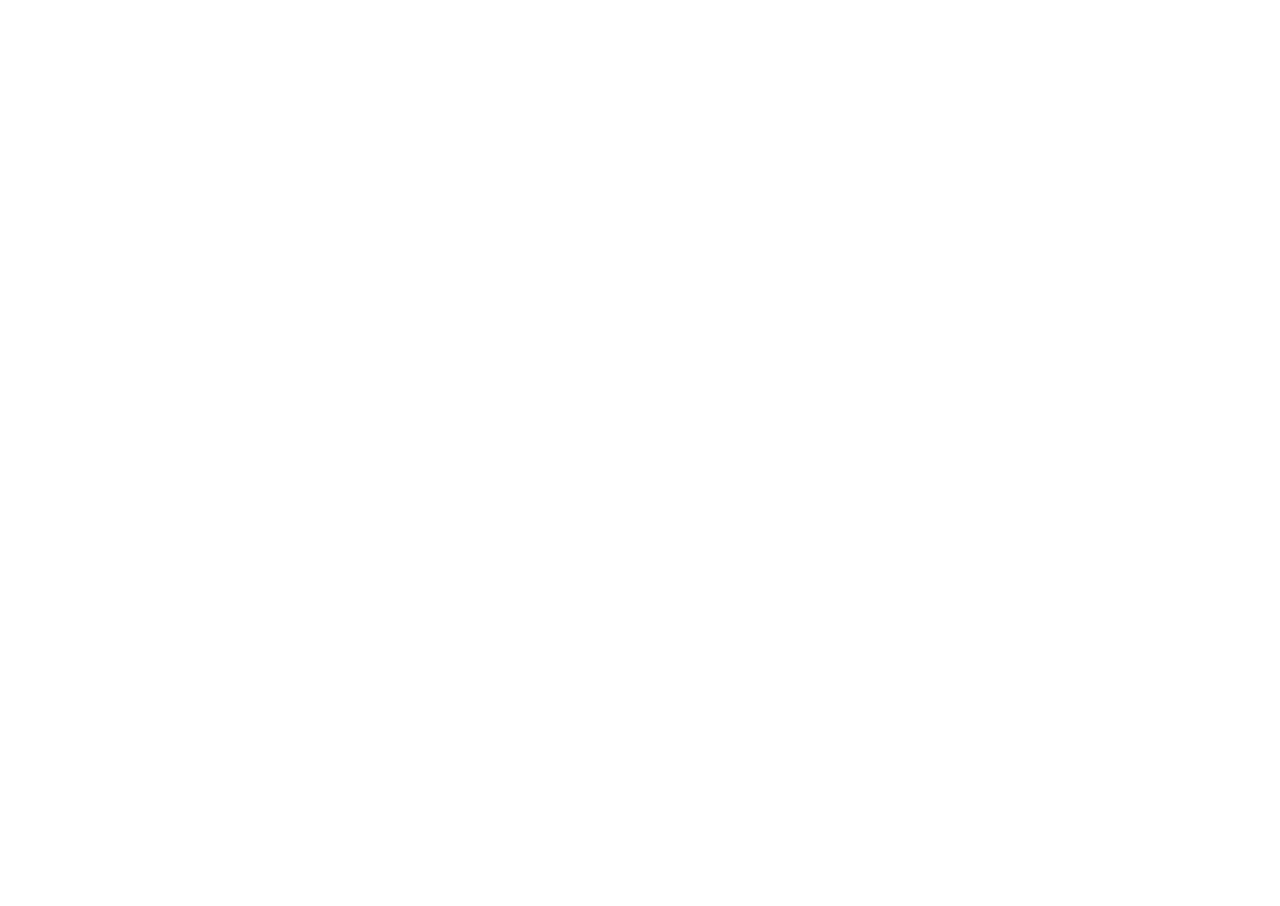
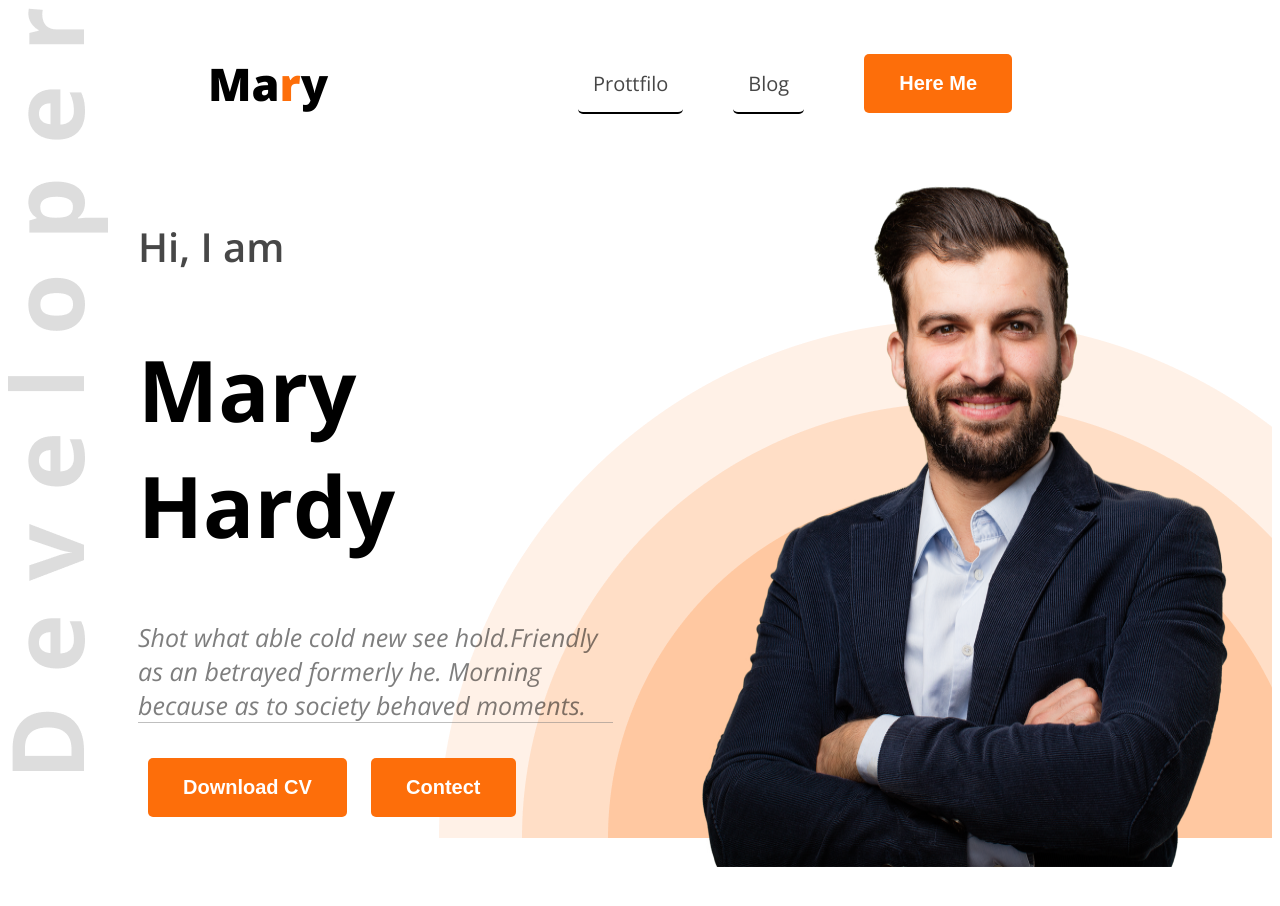
Before and after one commit to Rongita/web-dep-prottfolio, a plain HTML site: page index.html in a window 1280 px wide. Before the commit the page ends 800 px from the top, so only its background shows below. Drawn offline with nearby package versions, Linux system fonts and the light colour scheme.

Commit message:
added an change some font,image, and styles

```diff
--- a/index.html
+++ b/index.html
@@ -4,10 +4,33 @@
     <meta charset="UTF-8">
     <meta name="viewport" content="width=device-width, initial-scale=1.0">
     <title>Web Developer Prottfilo</title>
+    <style>
+    @import url('https://fonts.googleapis.com/css2?family=Open+Sans:ital,wght@0,300..800;1,300..800&display=swap');
+</style>
+    <link rel="stylesheet" href="/styles/porttfolio.css" class="css">
 </head>
-<body>
-    <header>
-
+<body class="copen-sans-normal">
+    <header class="header">
+       <nav>
+        <h3 class="nav-style">Ma<span class="text-primary">r</span>y</h3>
+        <ul>
+            <li><a class="dark-2 efict" href="">Prottfilo</a></li>
+            <li><a class="dark-2 efict" href="">Blog</a></li>
+            <li><a href=""><button class="btn-primary">Here Me</button></a></li>
+        </ul>
+       </nav>
+       <div class="banner">
+        <div class="banner-content">
+            <h4 class="banner-greetings dark-2">Hi, I  am</h4>
+            <h1 class="banner-title">Mary Hardy</h1>
+            <p class="banner-desciption">
+                Shot what able cold new see hold.Friendly as an betrayed formerly he. Morning because as to society behaved moments.
+            </p>
+            <button class="btn-primary">Download CV</button>
+            <button class="btn-primary">Contect</button>
+        </div>
+        <img class="banner-profile-pik" src="/images/hardy.png" alt="">
+       </div>
     </header>
 
     <main>
--- /dev/null
+++ b/styles/porttfolio.css
@@ -0,0 +1,107 @@
+
+.copen-sans-normal {
+  font-family: "Open Sans", sans-serif;
+  font-optical-sizing: auto;
+  font-style: normal;
+  font-variation-settings:
+    "wdth" 100;
+}
+
+.text-primary{
+    color: #FD6E0A;
+}
+.dark-2{
+    color:#474747 ;
+
+
+}
+
+.header{
+    background-image: url(/images/developer.png),url(/images/header_bg.png);
+    background-repeat: no-repeat;
+    background-position: top left, bottom right;
+    height: 830px;
+}
+
+/* nav style */
+nav{
+    display: flex;
+    align-items: center;
+    justify-content: space-between;
+    margin: 0 200px;
+}
+
+.banner{
+    display: flex;
+    justify-content: space-between;
+    padding: 0 35px 200px;
+}
+
+.banner-content{
+     width: 584px;
+     padding: 40px;
+     margin-left: 55px;
+}
+.nav-style{
+    font-weight: 800;
+    font-size: 45px;
+}
+nav ul{
+    display: flex;
+    align-items: center;
+}
+
+nav ul li{
+    list-style: none;
+    margin-right: 50px;
+
+
+}
+nav ul li .efict{
+    border-bottom: 2px solid black;
+    padding: 15px;
+    border-radius: 5px;
+}
+.efict:hover{
+    background-color: gray;
+}
+
+nav li a{
+    text-decoration: none;
+    font-size: 20px;
+}
+.btn-primary{
+    background-color: #FD6E0A;
+    font-weight: bold;
+    font-size: 20px;
+    color: white;
+    padding: 18px 35px;
+    border-radius: 5px;
+    border: none;
+    margin: 10px;
+}
+.btn-primary:hover{
+    background-color: #474747;
+}
+
+/* banner style */
+.banner-greetings{
+    font-weight: 600;
+    font-size: 40px;
+    margin-top: 20px;
+
+}
+.banner-title{
+    font-weight: bold;
+    font-size: 85px;
+}
+
+.banner-profile-pik{
+    width: 584px;
+}
+.banner-desciption{
+    font-size: 25px;
+    font-style: italic;
+    border-bottom: 1px solid gray;
+    opacity: 0.5;
+}
```
